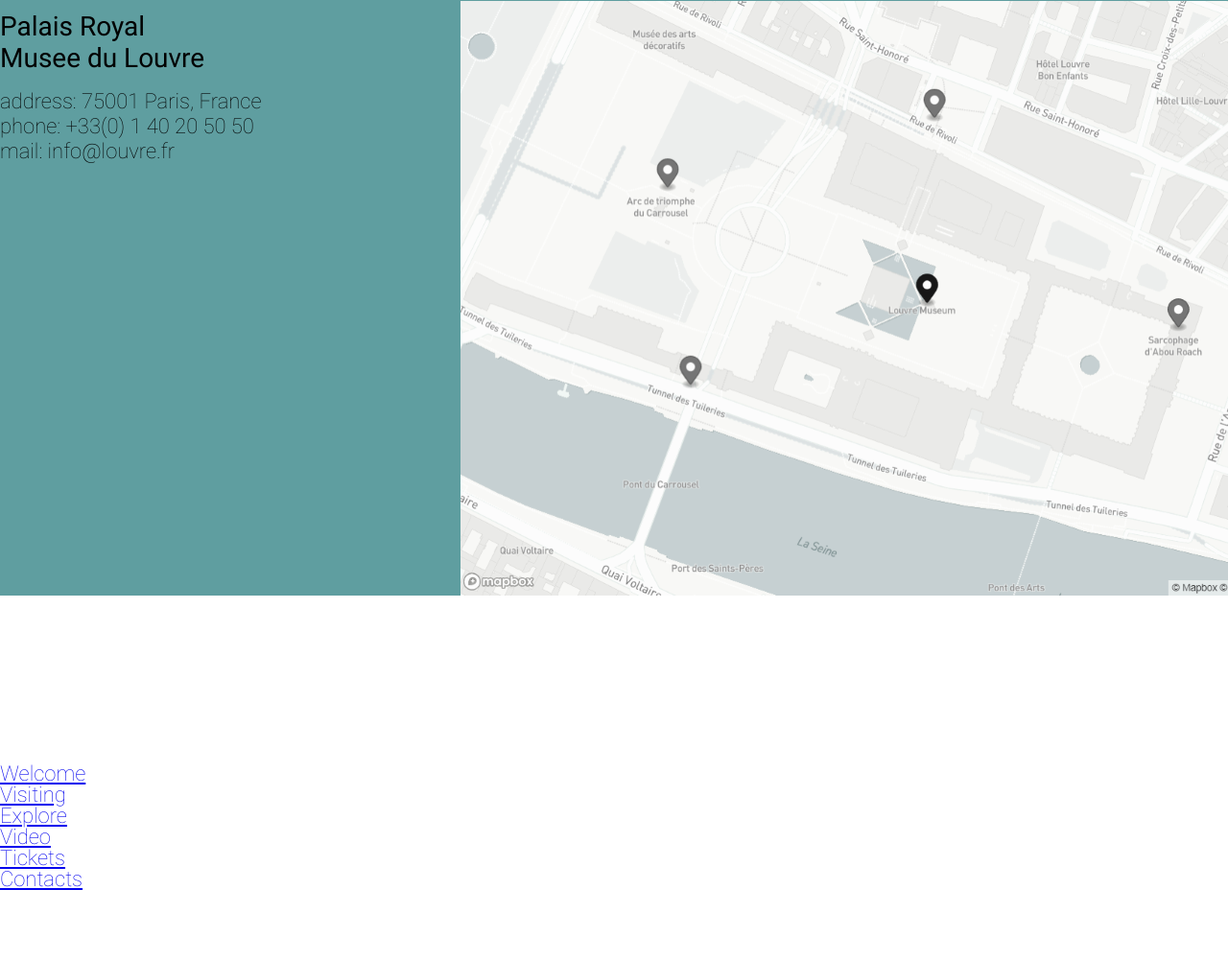
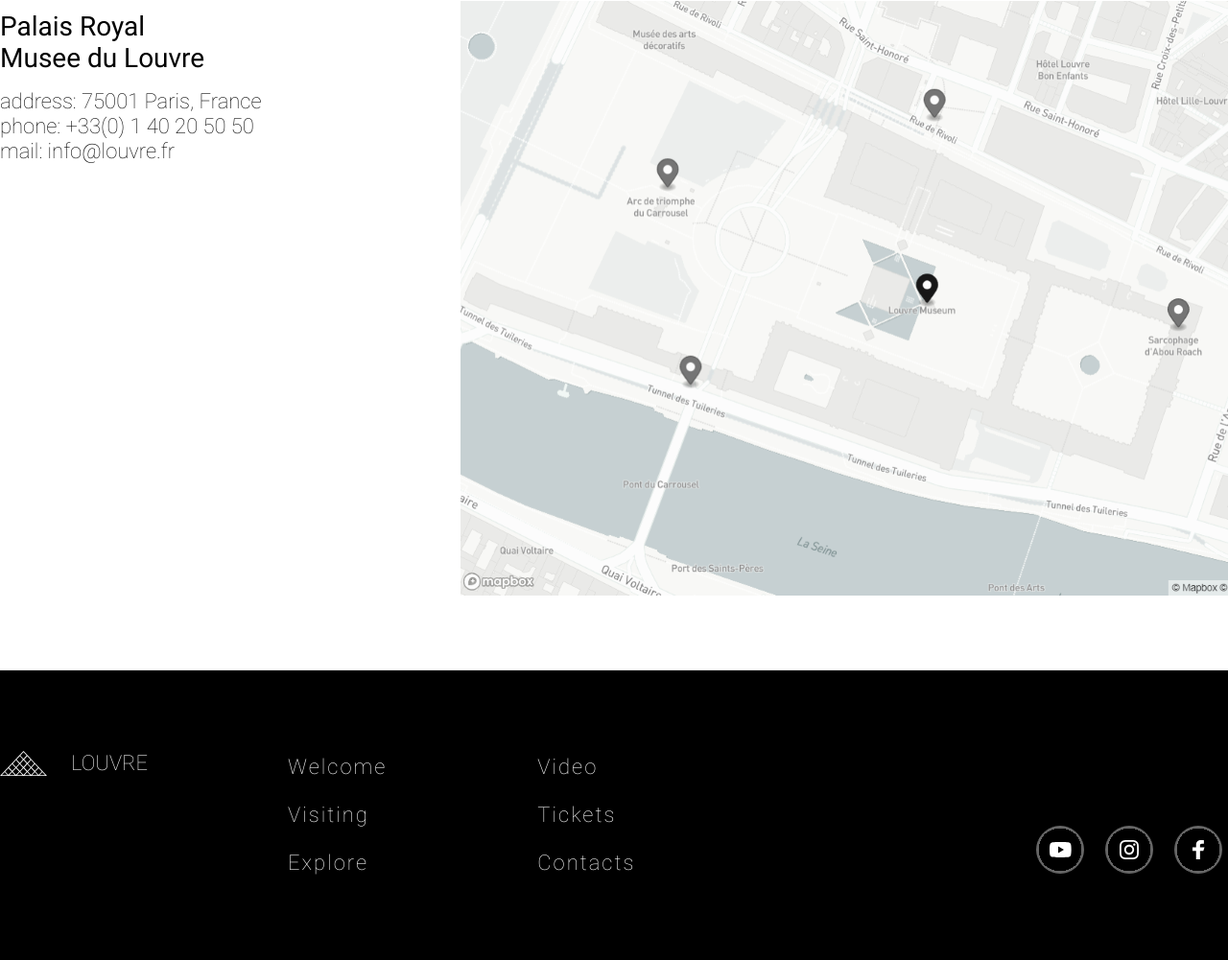
Before and after one commit to Denisovitch/m_stage0, a plain HTML site: page index.html in a window 1280 px wide. Shown: the part 8387-9388 px from the top of the page at 96% size. Before the commit the page ends 9316 px from the top, so only its background shows below. Drawn offline with Linux system fonts and the light colour scheme; a script that the page names is missing.

Commit message:
add- half of Footer/section Footer. Project Museum stage 1 task1

```diff
--- a/assets/style/style.css
+++ b/assets/style/style.css
@@ -988,7 +988,7 @@
   width: 1440px;
   height: 813px;
 
-  background-color: cadetblue;
+  /* background-color: cadetblue; */
 }
 
 .container__contacts {
@@ -1051,6 +1051,119 @@
 /*--Конец стилей секции Contacts--*/
 
 /*--Начало стилей секции Footer--*/
+.footer {
+  margin-top: -75px;
+  padding-top: 84px;
+  background-color: #000;
+}
 
+.sec_foot_wrapper {
+  display: flex;
+  width: 1440px;
+  margin: 0 auto;
+}
+
+.logo_txt_foot {
+  margin-top: 2px;
+  margin-left: 25px;
+}
+
+.nav__sub {
+  display: flex;
+
+  margin-left: 75px;
+}
+
+.nav__block {
+  display: flex;
+  flex-direction: column;
+  flex-wrap: wrap;
+  max-height: 180px;
+  padding-left: 0px;
+  margin-top: -8px;
+  font-size: 22px;
+  font-weight: 100;
+  line-height: 50px;
+  letter-spacing: 2px;
+
+}
+
+.nav__sub li {
+  margin-right: 86px;
+}
+
+.nav__sub li a {
+  margin-left: 71px;
+  text-decoration: none;
+  color: #fff;
+  transition: color .4s ;
+}
+
+.nav__sub li a:hover {
+  color: #9d8665;
+}
+
+.social {
+  display: flex;
+  margin: 78px 0px 90px 534px
+}
+
+.social__item {
+  height: 48px;
+  width: 48px;
+  border: solid 1px #666666;
+  border-radius: 50%;
+  margin-right: 22px;
+  transition: filter .4s;
+}
+
+.social__item:hover {
+  filter: invert(56%) sepia(23%) saturate(474%) hue-rotate(356deg) brightness(92%) contrast(91%);
+}
+
+.icon__youtube {
+  height: 48px;
+  width: 48px;
+  display: block;
+  background-image: url(../img/sec_footer/sec_footer_youtube.svg);
+  background-repeat: no-repeat;
+  background-position: 50% 50%;
+}
+
+.icon__instagram {
+  height: 48px;
+  width: 48px;
+  display: block;
+  background-image: url(../img/sec_footer/sec_footer_Instagram.svg);
+  background-repeat: no-repeat;
+  background-position: 50% 50%;
+}
+
+.icon__facebook {
+  height: 48px;
+  width: 48px;
+  display: block;
+  background-image: url(../img/sec_footer/sec_footer_Facebook.svg);
+  background-repeat: no-repeat;
+  background-position: 50% 50%;
+}
+
+.icon__twitter {
+  height: 48px;
+  width: 48px;
+  display: block;
+  background-image: url(../img/sec_footer/sec_footer_Twitter.svg);
+  background-repeat: no-repeat;
+  background-position: 50% 50%;
+}
+
+.icon__pinterest {
+  height: 48px;
+  width: 48px;
+  display: block;
+  background-image: url(../img/sec_footer/sec_footer_Pinterest.svg);
+  background-repeat: no-repeat;
+  background-position: 50% 50%;
+}
 
 /*--Конец стилей секции Footer--*/
--- a/index.html
+++ b/index.html
@@ -15,9 +15,9 @@
     <!--Начало заголовка навигации-->
 
     <header class="sec_header_wrapper">
-      <div class="sec_navbar">
+      <div class="sec_navbar" id="sec_welcome">
         <!--Начало Лого левый угол-->
-        <div class="logo">
+        <div class="logo" >
           <a href="#" class="logo">
             <div class="logo__pic"></div>
             <div class="logo__txt">LOUVRE</div>
@@ -518,36 +518,36 @@
 
     <!--Начало секции Footer-->
     <footer class="footer">
-      <div class="container container__footer">
-        <a href="#header" class="logo">
-          <div class="logo__img"></div>
-          <div class="logo__name">LOUVRE</div>
+      <div class="sec_foot_wrapper">
+        <a href="./assets/tours/tour7.html" class="logo" target="blank">
+          <div class="logo__pic"></div>
+          <div class="logo__text logo_txt_foot">LOUVRE</div>
         </a>
 
         <nav class="nav__sub">
           <ul class="nav__block">
             <li>
-              <a href="#welcome">Welcome</a>
+              <a href="#sec_welcome">Welcome</a>
             </li>
 
             <li>
-              <a href="#visiting">Visiting</a>
+              <a href="#sec_visiting">Visiting</a>
             </li>
 
             <li>
-              <a href="#explore">Explore</a>
+              <a href="#sec_explore">Explore</a>
             </li>
 
             <li>
-              <a href="#video">Video</a>
+              <a href="#sec_video">Video</a>
             </li>
 
             <li>
-              <a href="#tickets">Tickets</a>
+              <a href="#sec_tickets">Tickets</a>
             </li>
 
             <li>
-              <a href="#contacts">Contacts</a>
+              <a href="#sec_contacts">Contacts</a>
             </li>
           </ul>
         </nav>
```
Also changed, not shown: assets/img/sec_footer/sec_footer_Facebook.svg (added), assets/img/sec_footer/sec_footer_Instagram.svg (added), assets/img/sec_footer/sec_footer_Pinterest.svg (added), assets/img/sec_footer/sec_footer_Twitter.svg (added), assets/img/sec_footer/sec_footer_youtube.svg (added).
